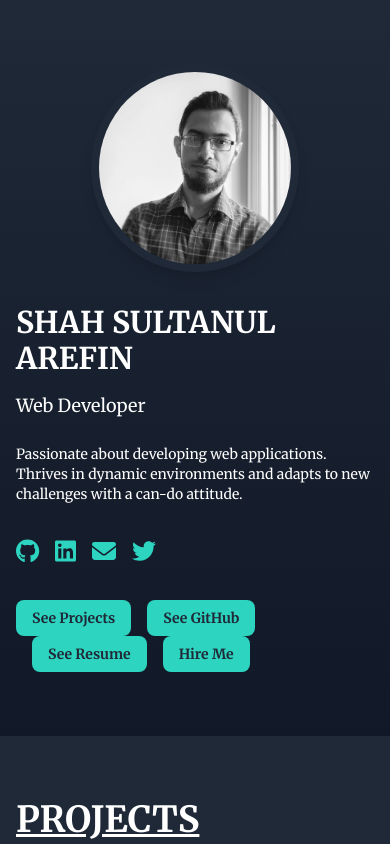
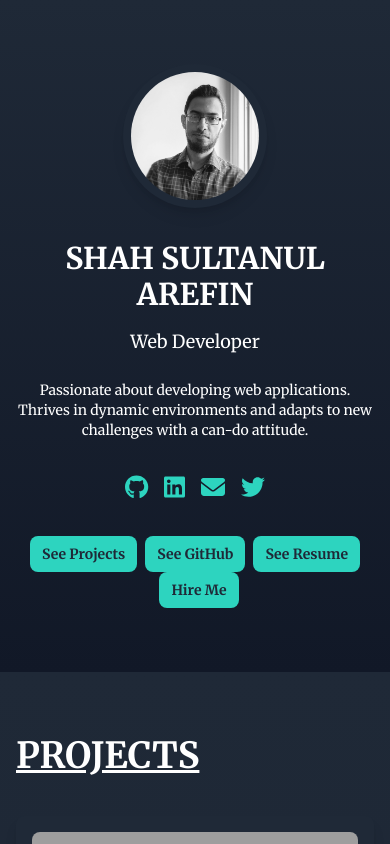
Before and after one commit to shahsarefin/shah-dev-portfolio, a React (Vite) app: page / in a window 390 px wide. Shown: the top 844 px of the page. Built offline with nearby package versions, Linux system fonts and the light colour scheme; grey boxes are pictures that could not be loaded.

Commit message:
Update project with new changes in Hero and Contact

```diff
--- a/src/components/Contact.jsx
+++ b/src/components/Contact.jsx
@@ -1,26 +1,25 @@
 import React from 'react';
 import { FontAwesomeIcon } from '@fortawesome/react-fontawesome';
-import { faGithub, faLinkedin } from '@fortawesome/free-brands-svg-icons';
-import { faXTwitter } from '@fortawesome/free-brands-svg-icons';
-import { faEnvelope } from '@fortawesome/free-solid-svg-icons';
+import { faGithub, faLinkedin, faTwitter } from '@fortawesome/free-brands-svg-icons';
+import { faEnvelope } from '@fortawesome/free-solid-svg-icons'; // Correct import
 
 const Contact = () => {
   return (
     <section id="contact" className="py-16 px-4 md:px-20 bg-gradient-to-b from-gray-800 to-gray-900 text-white">
-      <div className="container mx-auto flex flex-col md:flex-row items-center md:justify-start md:space-x-8">
-        <h2 className="text-4xl font-bold underline mb-6 md:mb-0">CONNECT WITH ME</h2>
-        <div className="flex space-x-6">
-          <a href="https://github.com/shahsarefin" target="_blank" rel="noopener noreferrer" className="text-4xl">
+      <div className="container mx-auto flex flex-col items-center text-center">
+        <h2 className="text-3xl md:text-4xl font-bold underline mb-6">CONNECT WITH ME</h2>
+        <div className="flex flex-wrap justify-center space-x-6 text-2xl md:text-3xl">
+          <a href="https://github.com/shahsarefin" target="_blank" rel="noopener noreferrer" className="m-2">
             <FontAwesomeIcon icon={faGithub} className="text-teal-400 hover:text-teal-600" />
           </a>
-          <a href="https://www.linkedin.com/in/shahsarefin/" target="_blank" rel="noopener noreferrer" className="text-4xl">
+          <a href="https://www.linkedin.com/in/shahsarefin/" target="_blank" rel="noopener noreferrer" className="m-2">
             <FontAwesomeIcon icon={faLinkedin} className="text-teal-400 hover:text-teal-600" />
           </a>
-          <a href="mailto:shahsarefin@gmail.com" target="_blank" rel="noopener noreferrer" className="text-4xl">
+          <a href="mailto:shahsarefin@gmail.com" target="_blank" rel="noopener noreferrer" className="m-2">
             <FontAwesomeIcon icon={faEnvelope} className="text-teal-400 hover:text-teal-600" />
           </a>
-          <a href="https://twitter.com/shahsarefin" target="_blank" rel="noopener noreferrer" className="text-4xl">
-            <FontAwesomeIcon icon={faXTwitter} className="text-teal-400 hover:text-teal-600" />
+          <a href="https://twitter.com/shahsarefin" target="_blank" rel="noopener noreferrer" className="m-2">
+            <FontAwesomeIcon icon={faTwitter} className="text-teal-400 hover:text-teal-600" />
           </a>
         </div>
       </div>
--- a/src/components/Hero.jsx
+++ b/src/components/Hero.jsx
@@ -1,24 +1,24 @@
 import React from 'react';
 import { FontAwesomeIcon } from '@fortawesome/react-fontawesome';
-import { faGithub, faLinkedin } from '@fortawesome/free-brands-svg-icons';
-import { faEnvelope } from '@fortawesome/free-solid-svg-icons';
-import { faTwitter } from '@fortawesome/free-brands-svg-icons'; // Placeholder for the new Twitter X icon
+import { faGithub, faLinkedin, faTwitter } from '@fortawesome/free-brands-svg-icons';
+import { faEnvelope } from '@fortawesome/free-solid-svg-icons'; // Correct import
+
 import profileImage from '../assets/images/LinkedIn-BW.jpeg';
 
 const Hero = () => {
   return (
     <section id="home" className="py-16 px-4 md:px-20 bg-gradient-to-b from-gray-800 to-gray-900 text-white">
-      <div id="home__container" className="container mx-auto grid md:grid-cols-2 gap-8">
+      <div id="home__container" className="container mx-auto grid lg:grid-cols-2 gap-8">
         <div className="flex justify-center items-center">
           <div className="bg-gray-800 p-2 rounded-full shadow-lg">
-            <img src={profileImage} alt="Profile" className="w-48 h-48 md:w-64 md:h-64 object-cover rounded-full" />
+            <img src={profileImage} alt="Profile" className="w-32 h-32 md:w-48 md:h-48 lg:w-64 lg:h-64 object-cover rounded-full" />
           </div>
         </div>
-        <div className="flex flex-col justify-center">
+        <div className="flex flex-col justify-center text-center lg:text-left">
           <h1 className="text-3xl md:text-5xl font-bold mb-4">SHAH SULTANUL AREFIN</h1>
           <h2 className="text-lg md:text-2xl mb-6">Web Developer</h2>
-          <p className="mb-8 max-w-md text-sm md:text-base">Passionate about developing web applications. Thrives in dynamic environments and adapts to new challenges with a can-do attitude.</p>
-          <div className="flex space-x-4 mb-8">
+          <p className="mb-8 max-w-md text-sm md:text-base mx-auto lg:mx-0">Passionate about developing web applications. Thrives in dynamic environments and adapts to new challenges with a can-do attitude.</p>
+          <div className="flex justify-center lg:justify-start space-x-4 mb-8">
             <a href="https://github.com/shahsarefin" target="_blank" rel="noopener noreferrer" className="text-2xl">
               <FontAwesomeIcon icon={faGithub} className="text-teal-400 hover:text-teal-600" />
             </a>
@@ -32,17 +32,17 @@ const Hero = () => {
               <FontAwesomeIcon icon={faTwitter} className="text-teal-400 hover:text-teal-600" />
             </a>
           </div>
-          <div className="flex flex-wrap space-x-4">
-            <a href="#projects" className="inline-block py-2 px-4 bg-teal-400 text-gray-800 font-semibold rounded-lg hover:bg-teal-600 text-sm md:text-base">
+          <div className="flex flex-wrap justify-center lg:justify-start space-x-2 md:space-x-4">
+            <a href="#projects" className="inline-block py-2 px-3 md:px-4 bg-teal-400 text-gray-800 font-semibold rounded-lg hover:bg-teal-600 text-sm md:text-base">
               See Projects
             </a>
-            <a href="https://github.com/shahsarefin" target="_blank" rel="noopener noreferrer" className="inline-block py-2 px-4 bg-teal-400 text-gray-800 font-semibold rounded-lg hover:bg-teal-600 text-sm md:text-base">
+            <a href="https://github.com/shahsarefin" target="_blank" rel="noopener noreferrer" className="inline-block py-2 px-3 md:px-4 bg-teal-400 text-gray-800 font-semibold rounded-lg hover:bg-teal-600 text-sm md:text-base">
               See GitHub
             </a>
-            <a href="https://drive.google.com/your_drive_link_here" target="_blank" rel="noopener noreferrer" className="inline-block py-2 px-4 bg-teal-400 text-gray-800 font-semibold rounded-lg hover:bg-teal-600 text-sm md:text-base">
+            <a href="https://drive.google.com/your_drive_link_here" target="_blank" rel="noopener noreferrer" className="inline-block py-2 px-3 md:px-4 bg-teal-400 text-gray-800 font-semibold rounded-lg hover:bg-teal-600 text-sm md:text-base">
               See Resume
             </a>
-            <a href="mailto:shahsarefin@gmail.com" className="inline-block py-2 px-4 bg-teal-400 text-gray-800 font-semibold rounded-lg hover:bg-teal-600 text-sm md:text-base">
+            <a href="mailto:shahsarefin@gmail.com" className="inline-block py-2 px-3 md:px-4 bg-teal-400 text-gray-800 font-semibold rounded-lg hover:bg-teal-600 text-sm md:text-base">
               Hire Me
             </a>
           </div>
```
